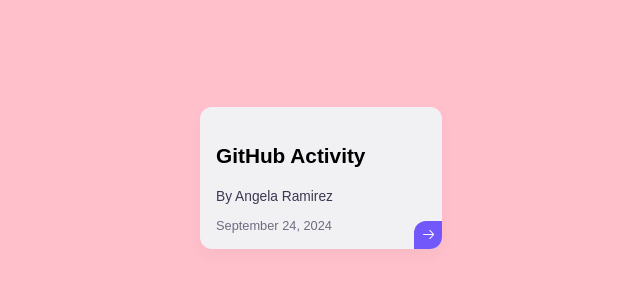
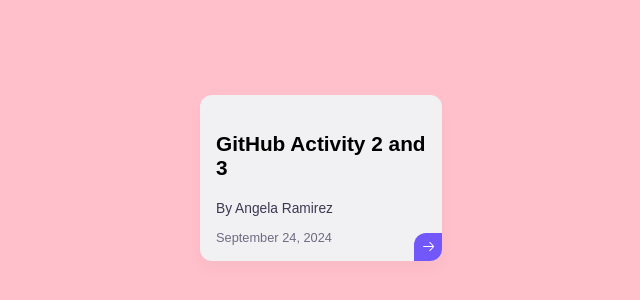
Before and after one commit to just-angelalala/GIT-Backup1, a plain HTML site: page index.html in a window 1280 px wide. Shown: the part 230-530 px from the top of the page, without its empty margins (327-967 px from the left). Drawn offline with Linux system fonts and the light colour scheme.

Commit message:
second commit

```diff
--- a/index.html
+++ b/index.html
@@ -10,7 +10,7 @@
 
 <body>
     <div class="card">
-        <h3 class="card__title">GitHub Activity
+        <h3 class="card__title">GitHub Activity 2 and 3
         </h3>
         <p class="card__content">By Angela Ramirez </p>
         <div class="card__date">
```
